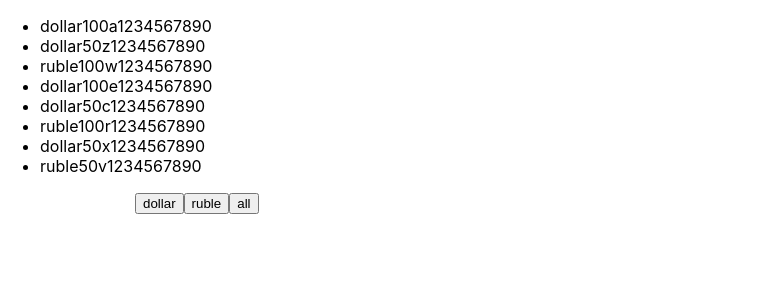
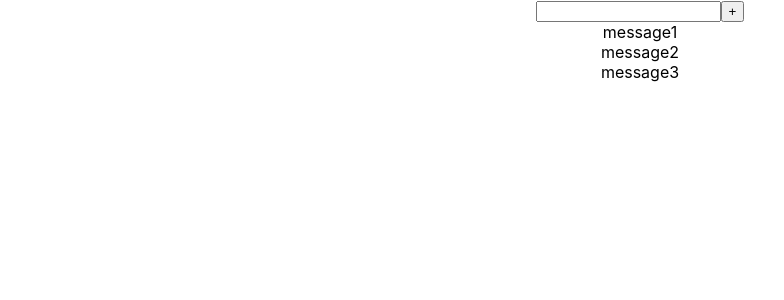
Before and after one commit to mabar84/microtasks, a React (Create React App) app: page / in a window 1280 px wide. Shown: the top 300 px of the page, without its empty margins (0-784 px from the left). Built offline with nearby package versions, Linux system fonts and the light colour scheme.

Commit message:
les5 'input' done

```diff
--- a/src/App.tsx
+++ b/src/App.tsx
@@ -1,46 +1,49 @@
-import React, {MouseEvent, useState} from 'react';
+import React, {useState} from 'react';
 import './App.css';
-import {Header} from "./site/Header";
-import {Body} from "./site/Body";
-import {Footer} from "./site/Footer";
-import {NewComponent} from "./site/NewComponent";
+import {FullInput} from "./components/FullInput";
+import {Input} from "./components/Input";
 import {Button} from "./components/Button";
-import {Curency, CurrencyType} from "./components/Curency";
 
 export type FilterType = "all" | "ruble" | "dollar";
 
 function App() {
 
-    const [money, setMoney] = useState<Array<CurrencyType>>([
-        {banknote: "dollar", nominal: 100, number: "a1234567890"},
-        {banknote: "dollar", nominal: 50, number: "z1234567890"},
-        {banknote: "ruble", nominal: 100, number: "w1234567890"},
-        {banknote: "dollar", nominal: 100, number: "e1234567890"},
-        {banknote: "dollar", nominal: 50, number: "c1234567890"},
-        {banknote: "ruble", nominal: 100, number: "r1234567890"},
-        {banknote: "dollar", nominal: 50, number: "x1234567890"},
-        {banknote: "ruble", nominal: 50, number: "v1234567890"},
+    const [message, setMessage] = useState([
+        {message: "message1"},
+        {message: "message2"},
+        {message: "message3"},
     ])
 
-    const [nameButton, setNameButton] = useState<FilterType>("all")
+    let [title, setTitle] = useState("")
 
-    let currentMoney = money;
-
-    if (nameButton === "ruble") {
-        currentMoney = money.filter(filteredMoney => filteredMoney.banknote === "ruble")
-    }
-    if (nameButton === "dollar") {
-        currentMoney = money.filter(filteredMoney => filteredMoney.banknote === "dollar")
+    const addMessage = (title: string) => {
+        const newMessages = [{message: title}, ...message]
+        setMessage(newMessages)
     }
 
-    const onClickFilterHandler = (nameButton: FilterType) => {
-        setNameButton(nameButton)
+    const callBack = () => {
+
+        addMessage(title)
+        setTitle("")
     }
 
     return (
-<Curency onClickFilterHandler={onClickFilterHandler}
-         currentMoney={currentMoney}
-/>
+        <div className={"App"}>
+
+            {/*<FullInput addMessage={addMessage}/>*/}
+
+            <Input title={title}
+                   setTitle={setTitle}
+            />
+            <Button name={"+"} callBack={callBack}/>
+
+            {message.map((el, index) => {
+                return (
+                    <div key={index}>{el.message}</div>
+                )
+            })}
+        </div>
+
 
     );
 }
--- a/src/components/Button.tsx
+++ b/src/components/Button.tsx
@@ -7,11 +7,11 @@
 
 export const Button = (props: ButtonPropsType) => {
 
-    const onClickHandler = () => {
-        props.callBack()
+    const onClickButtonHandler = () => {
+         props.callBack()
     }
 
     return (
-        <button onClick={onClickHandler}> {props.name} </button>
+        <button onClick={onClickButtonHandler}> {props.name} </button>
     )
 }
--- /dev/null
+++ b/src/components/FullInput.tsx
@@ -0,0 +1,25 @@
+import React, {ChangeEvent, useState} from 'react';
+
+type FullInputPropsType = {
+    addMessage: (title: string) => void
+}
+
+export const FullInput = (props: FullInputPropsType) => {
+    let [title, setTitle] = useState("")
+
+    const onChangeInputHandler = (event: ChangeEvent<HTMLInputElement>) => {
+        setTitle(event.currentTarget.value)
+    }
+
+    const onClickButtonHandler = () => {
+        props.addMessage(title)
+        setTitle("")
+    }
+
+    return (
+        <div>
+            <input value={title} onChange={onChangeInputHandler}/>
+            <button onClick={onClickButtonHandler}>+</button>
+        </div>
+    );
+};
--- /dev/null
+++ b/src/components/Input.tsx
@@ -0,0 +1,17 @@
+import React, {ChangeEvent} from 'react';
+
+type InputPropsType = {
+    setTitle:(title:string)=>void
+    title: string
+}
+
+export const Input = (props:InputPropsType) => {
+
+    const onChangeInputHandler = (event: ChangeEvent<HTMLInputElement>) => {
+        props.setTitle(event.currentTarget.value)
+    }
+
+    return (
+        <input value={props.title} onChange={onChangeInputHandler}/>
+    );
+};
```
